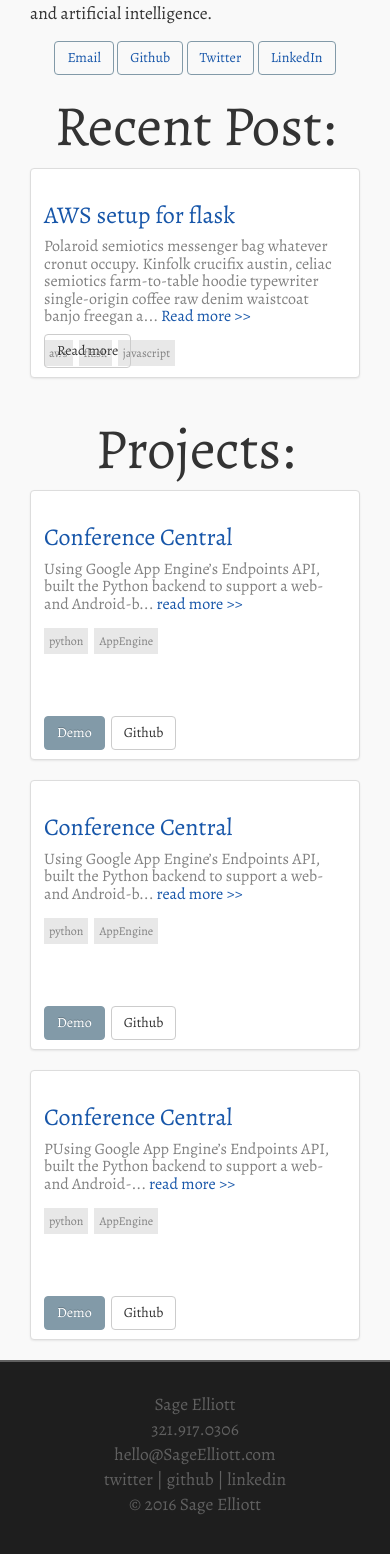
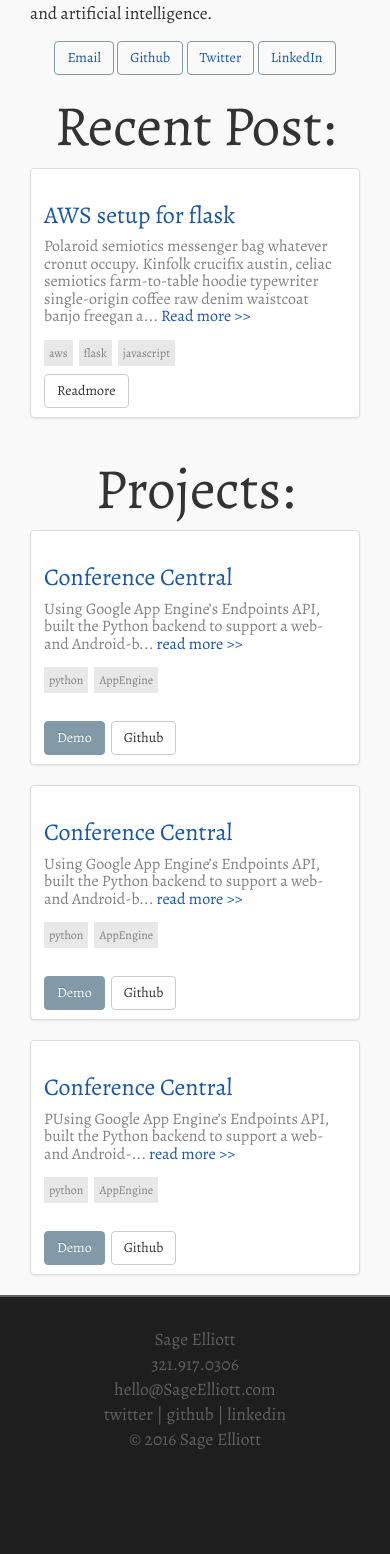
Before and after one commit to sagecodes/sage-blog, a Jekyll site: the page built from index.html, in a window 390 px wide. Shown: the part 460-2014 px from the top of the page. Built offline with Jekyll 4.4.1, drawn with Linux system fonts in a browser that asks for light colours; nearby versions of some CDN libraries; some web fonts are replaced.

Commit message:
Fix: Spacing on projects thumnail for mobile. Add nobreak space to readmore in text to prevent it breaking/

```diff
--- a/css/responsive.css
+++ b/css/responsive.css
@@ -12,6 +12,11 @@
         font-size: 2.75em;
         margin: 0px 0 0 20px;
     }
+
+    .post-thumbnail, .project-thumbnail  {
+
+    min-height: 200px;
+}
 
     /* portfolio
     ===========================================*/
--- a/css/style.css
+++ b/css/style.css
@@ -163,13 +163,13 @@ h1 {
 
 .project-thumbnail {
 
-    height: 270px;
+    height: 235px;
     overflow: hidden;
 }
 
 .post-thumbnail {
 
-    min-height: 200px;
+    min-height: 250px;
 }
 
 .post-section {
--- a/index.html
+++ b/index.html
@@ -49,7 +49,7 @@ layout: default
                     <div class="caption">
                     <h3><a class="post-link" href="{{ post.url | prepend: site.baseurl }}">{{ post.title }}</a></h3>
                     <div class="post_meta">
-                      <span class="post_excerpt"> <p>{{ post.content | strip_html | truncate: 190 }} <a href="{{post.url | prepend: site.baseurl }}">Read more >></a></p> </span>
+                      <span class="post_excerpt"> <p>{{ post.content | strip_html | truncate: 190 }} <a href="{{post.url | prepend: site.baseurl }}">Read&nbsp;more&nbsp;>></a></p> </span>
 
                       {% if post.tags %}
                         {% for tag in post.tags %}
@@ -58,7 +58,7 @@ layout: default
                       {% endif %}
                       <br>
                       <div class="blog-btn-wrapper">
-                      <a class="btn btn-default" href="{{post.url | prepend: site.baseurl }}">Read more</a>
+                      <a class="btn btn-default" href="{{post.url | prepend: site.baseurl }}">Readmore</a>
                     </div>
                     </div>
                   </div>
@@ -87,7 +87,7 @@ layout: default
           <div class="caption">
           <h3><a class="post-link" href="{{ post.url | prepend: site.baseurl }}">{{ post.title }}</a></h3>
           <div class="post_meta">
-            <span class="post_excerpt"> <p>{{ post.content | strip_html | truncate: 100 }} <a href="{{ post.url | prepend: site.baseurl }}">read more >></a></p> </span>
+            <span class="post_excerpt"> <p>{{ post.content | strip_html | truncate: 100 }} <a href="{{ post.url | prepend: site.baseurl }}">read&nbsp;more&nbsp;>></a></p> </span>
 
             {% if post.tags %}
               {% for tag in post.tags %}
```
